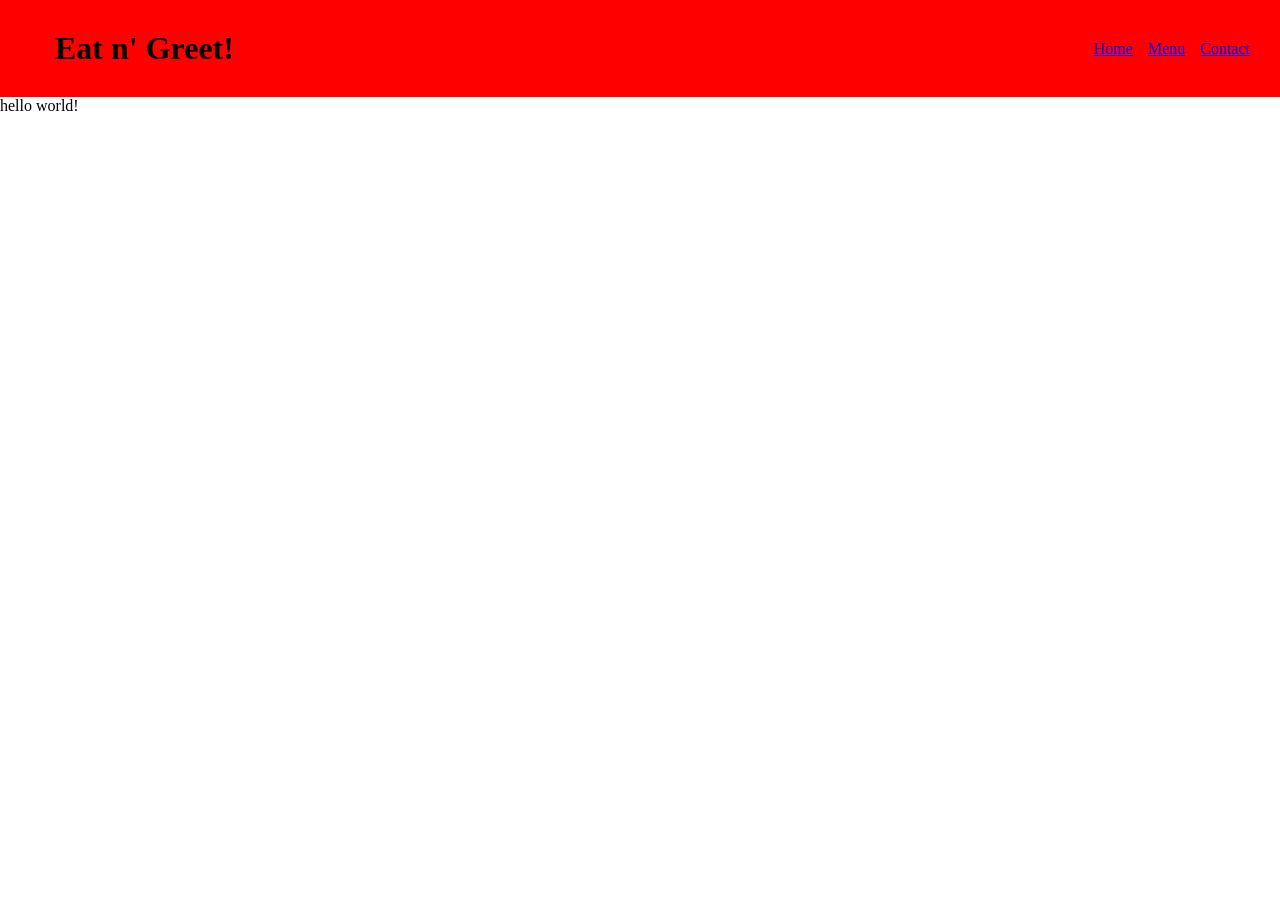
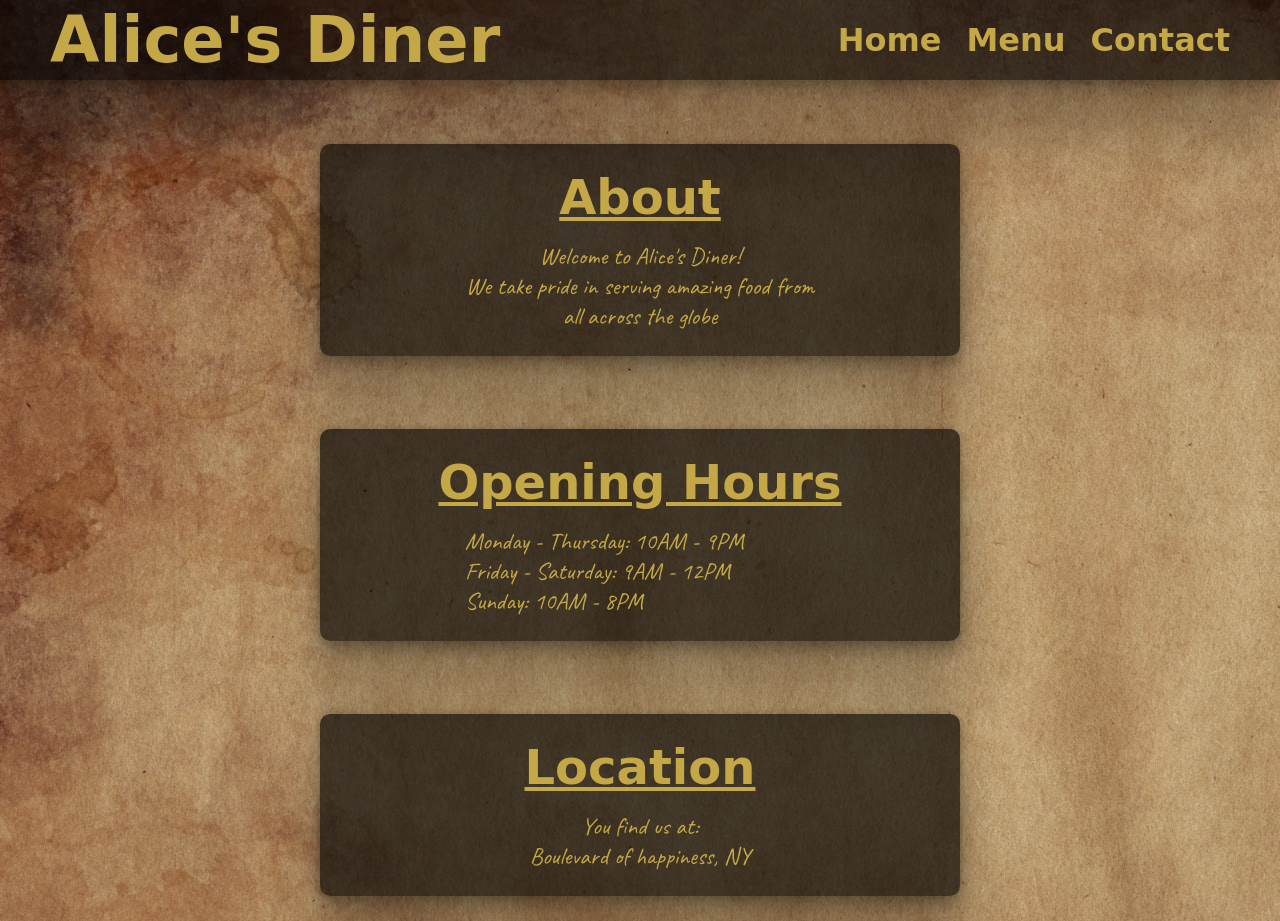
Before and after one commit to Nudd3/restaurant-page, a website built with webpack: page dist/index.html in a window 1280 px wide. Both pictures are taken after a click on the link "Home". Before the commit the page ends 800 px from the top, so only its background shows below. Built offline with nearby package versions, Linux system fonts and the light colour scheme; files whose address does not match are found by name; a web font is replaced by a local one.

Commit message:
home and contact pages are working

```diff
--- a/src/index.js
+++ b/src/index.js
@@ -1,5 +1,38 @@
-import {init} from './pages/initial-page-load';
-import "./styles/home.css"
-//import { functionOne } from './functionOne';
-//alert("hello!");
+import { init, clear } from "./pages/initial-page-load";
+import { loadHome } from "./pages/home.js";
+import { loadContact } from "./pages/contact.js";
+import { loadMenu } from "./pages/menu";
+import "./styles/styles.css";
+
 init();
+
+let currentPage = "home";
+
+const homeAnchor = document.getElementById("home");
+homeAnchor.addEventListener("click", () => {
+  clear();
+  const oldPage = document.getElementById(currentPage);
+  oldPage.classList.toggle('taken');
+  loadHome();
+
+  currentPage = "home";
+  const newPage = document.getElementById(currentPage);
+  newPage.classList.toggle('taken');
+});
+// once clicked:
+// 1. clear screen
+// 2. remove underline from current page
+// 3. change current page
+// 4. load new content
+// 5. add underline
+const contactAnchor = document.getElementById("contact");
+contactAnchor.addEventListener("click", () => {
+  clear();
+  loadContact();
+});
+
+const menuAnchor = document.getElementById("menu");
+menuAnchor.addEventListener("click", () => {
+  clear();
+  loadMenu();
+});
--- /dev/null
+++ b/src/pages/contact.js
@@ -0,0 +1,21 @@
+function createContent(){
+  const section = document.createElement('div');
+  section.classList.add('card');
+
+  const title = document.createElement('div');
+  title.classList.add('card-title');
+  title.textContent = 'Contact';
+
+  const content = document.createElement('div');
+  content.innerHTML = "If you have any questions regarding our food or anything else in the universe, feel free to contact us at: <br /> Email: alicesdiner@food.com <br /> Phone: 123-00124949";
+  content.classList.add('card-content');
+
+  section.appendChild(title);
+  section.appendChild(content);
+  return section;
+}
+
+export function loadContact() {
+  const content = document.getElementById('main');
+  content.appendChild(createContent());
+}
--- a/src/pages/home.js
+++ b/src/pages/home.js
@@ -0,0 +1,76 @@
+function aboutSection() {
+  const about = document.createElement('div');
+  about.classList.add('card');
+
+  const aboutTitle = document.createElement('div');
+  const title = document.createElement('h1');
+  title.classList.add('card-title');
+  title.textContent = 'About';
+  aboutTitle.appendChild(title);
+
+  const aboutContent = document.createElement('div');
+  aboutContent.classList.add('card-content');
+  aboutContent.innerHTML = "Welcome to Alice's Diner!<br/> We take pride in serving amazing food from all across the globe";
+
+  about.appendChild(aboutTitle);
+  about.appendChild(aboutContent);
+  return about;
+
+}
+
+function hoursSection() {
+  const hours = document.createElement('div');
+  hours.classList.add('card');
+
+  const hoursTitle = document.createElement('div');
+  const title = document.createElement('h1');
+  title.classList.add('card-title');
+  title.textContent = 'Opening Hours';
+  hoursTitle.appendChild(title);
+
+  const hoursContent = document.createElement('div');
+  hoursContent.classList.add('card-content');
+  const list = document.createElement('ul');
+  const l1 = document.createElement('li');
+  l1.innerHTML = 'Monday - Thursday: 10AM - 9PM';
+  const l2 = document.createElement('li');
+  l2.innerHTML = 'Friday - Saturday: 9AM - 12PM';
+  const l3 = document.createElement('li');
+  l3.innerHTML = 'Sunday: 10AM - 8PM';
+
+  list.appendChild(l1);
+  list.appendChild(l2);
+  list.appendChild(l3);
+
+  hoursContent.appendChild(list);
+
+  hours.appendChild(hoursTitle);
+  hours.appendChild(hoursContent);
+  return hours;
+}
+
+function locationSection() {
+  const location = document.createElement('div');
+  location.classList.add('card');
+
+  const locationTitle = document.createElement('div');
+  const title = document.createElement('h1');
+  title.classList.add('card-title');
+  title.textContent = 'Location';
+  locationTitle.appendChild(title);
+
+  const locationContent = document.createElement('div');
+  locationContent.classList.add('card-content');
+  locationContent.innerHTML = "You find us at:<br/>Boulevard of happiness, NY";
+
+  location.appendChild(locationTitle);
+  location.appendChild(locationContent);
+  return location;
+}
+
+export function loadHome() {
+  const main = document.getElementById('main');
+  main.appendChild(aboutSection());
+  main.appendChild(hoursSection());
+  main.appendChild(locationSection());
+}
--- a/src/pages/initial-page-load.js
+++ b/src/pages/initial-page-load.js
@@ -1,29 +1,29 @@
 function createHeader(){
   const header = document.createElement('div');
-  header.setAttribute('id', 'header');
+  header.classList.add('header');
 
   const nav = createNav();
-  const title = document.createElement('h1');
-  title.setAttribute('id', 'title');
-  title.textContent = "Eat n' Greet!";
+  const title = createTitle();
 
   header.appendChild(title);
   header.appendChild(nav);
   return header;
 }
 
+function createTitle() {
+  const title = document.createElement('h1');
+  title.id = 'title';
+  title.textContent = "Alice's Diner";
+  return title;
+}
+
 function createNav() {
 
   const nav = document.createElement('nav');
-  const homeAnchor = document.createElement('a');
-  homeAnchor.textContent = 'Home';
-  homeAnchor.href = '#';
-  const menuAnchor = document.createElement('a');
-  menuAnchor.textContent = 'Menu';
-  menuAnchor.href = '#';
-  const contactAnchor = document.createElement('a');
-  contactAnchor.textContent = 'Contact';
-  contactAnchor.href = '#';
+  nav.id = 'nav';
+  const homeAnchor = createAnchor('Home');
+  const menuAnchor = createAnchor('Menu');
+  const contactAnchor = createAnchor('Contact');
   nav.appendChild(homeAnchor);
   nav.appendChild(menuAnchor);
   nav.appendChild(contactAnchor);
@@ -31,16 +31,26 @@ function createNav() {
 
 }
 
+function createAnchor(textContent) {
+  const anchor = document.createElement('a');
+  anchor.href = '#';
+  anchor.textContent = textContent;
+  anchor.id = textContent.toLowerCase();
+  return anchor;
+}
+
 function createMain() {
   const main = document.createElement('div');
-  main.setAttribute('id', 'main');
-  const p = document.createElement('p');
-  p.textContent = 'hello world!';
-  main.appendChild(p);
+  main.id = 'main';
   return main;
 }
 
-
+export function clear() {
+  const main = document.getElementById('main');
+  while (main.firstChild) {
+    main.removeChild(main.firstChild);
+  }
+}
 
 export function init(){
   const content = document.getElementById('content');
--- /dev/null
+++ b/src/pages/menu.js
@@ -0,0 +1,24 @@
+function createCard() {
+  const card = document.createElement('div');
+  card.classList.add('card');
+
+  const title = document.createElement('div');
+  title.classList.add('card-title');
+  title.innerHTML = 'Pizza!';
+  card.appendChild(title);
+
+  const dishes = [];
+
+
+
+  return card;
+}
+
+function createDish(name, ingredients) {
+
+}
+
+export function loadMenu() {
+  const content = document.getElementById('main');
+  content.appendChild(createCard());
+}
--- a/src/styles/home.css
+++ /dev/null
@@ -1,21 +0,0 @@
-* {
-  margin: 0;
-  padding: 0;
-}
-
-#header {
-  background-color: red;
-  display: flex;
-  align-items: center;
-  justify-content: space-between;
-  padding: 30px;
-}
-
-nav {
-  display: flex;
-  gap: 15px;
-}
-
-#title {
-  margin-left: 25px;
-}
--- /dev/null
+++ b/src/styles/styles.css
@@ -0,0 +1,114 @@
+@import url('https://fonts.googleapis.com/css2?family=Shalimar&display=swap');
+@import url('https://fonts.googleapis.com/css2?family=Caveat&display=swap');
+* {
+  margin: 0;
+  padding: 0;
+}
+
+html, body {
+  margin: 0;
+  min-height: 100%;
+  height: 100%;
+  width: 100%;
+}
+
+body {
+  background-image: url('../assets/pexels-pixabay-235985-2.jpg');
+
+  background-repeat: no-repeat;
+  font-family: 'Shalimar', cursive, sans-serif;
+}
+
+#content {
+  width: 100%;
+  height: 100%;
+  object-fit: cover;
+}
+
+.header {
+  display: flex;
+  align-items: center;
+  justify-content: space-between;
+  background-color: rgba(0, 0, 0, 0.654);
+  height: 5rem;
+  font-weight: bold;
+  color: #c4a747;
+  box-shadow: rgba(0, 0, 0, 0.25) 0px 54px 55px, rgba(0, 0, 0, 0.12) 0px -12px 30px, rgba(0, 0, 0, 0.12) 0px 4px 6px, rgba(0, 0, 0, 0.17) 0px 12px 13px, rgba(0, 0, 0, 0.09) 0px -3px 5px;
+}
+
+#title {
+  font-size: 4rem;
+  font-size: bold;
+  padding-left: 50px;
+
+}
+#nav {
+  display: flex;
+  gap: 25px;
+  padding-right: 50px;
+
+}
+
+a {
+  font-size: 2rem;
+  text-decoration: none;
+  color: #c4a747;
+}
+
+a:hover {
+  text-decoration: underline;
+}
+
+.taken {
+  text-decoration: underline;
+}
+
+#main {
+  padding-top: 4rem;
+  display: flex;
+  flex-direction: column;
+
+  gap: 3rem;
+  align-items: center;
+  justify-content: center;
+}
+
+.card {
+  background-color: rgba(0, 0, 0, 0.654);
+  display: flex;
+  flex-direction: column;
+  align-items: center;
+  gap: 1em;
+  width: 50%;
+  min-width: 400px;
+  height: auto;
+
+  box-shadow: inset;
+  border-radius: 10px;
+  text-align: center;
+  color: #c4a747;
+  box-shadow: rgba(0, 0, 0, 0.25) 0px 54px 55px, rgba(0, 0, 0, 0.12) 0px -12px 30px, rgba(0, 0, 0, 0.12) 0px 4px 6px, rgba(0, 0, 0, 0.17) 0px 12px 13px, rgba(0, 0, 0, 0.09) 0px -3px 5px;
+  padding: 25px 0;
+  margin-bottom: 25px;
+}
+
+.card-title {
+
+  font-size: 3rem;
+  text-decoration: underline;
+  color: #c4a747;
+}
+
+.card-content {
+  width: 350px;
+  align-self: center;
+  font-size: 1.5rem;
+  font-family: 'Caveat', cursive, sans-serif;
+
+}
+
+li {
+  list-style: none;
+  text-align: left;
+  font-size: 1.5rem;
+}
--- a/webpack.config.js
+++ b/webpack.config.js
@@ -1,6 +1,7 @@
 const path = require('path');
 
 module.exports = {
+  mode: "development",
   entry: './src/index.js',
   output: {
     filename: 'main.js',
```
Also changed, not shown: dist/6a1d74f594bfdad88ee2.jpg (added), dist/c1734b293283e31645a7.jpg (added), dist/index.html, dist/main.js, src/assets/background.jpg (added), src/assets/pexels-pixabay-235985-2.jpg (added).
